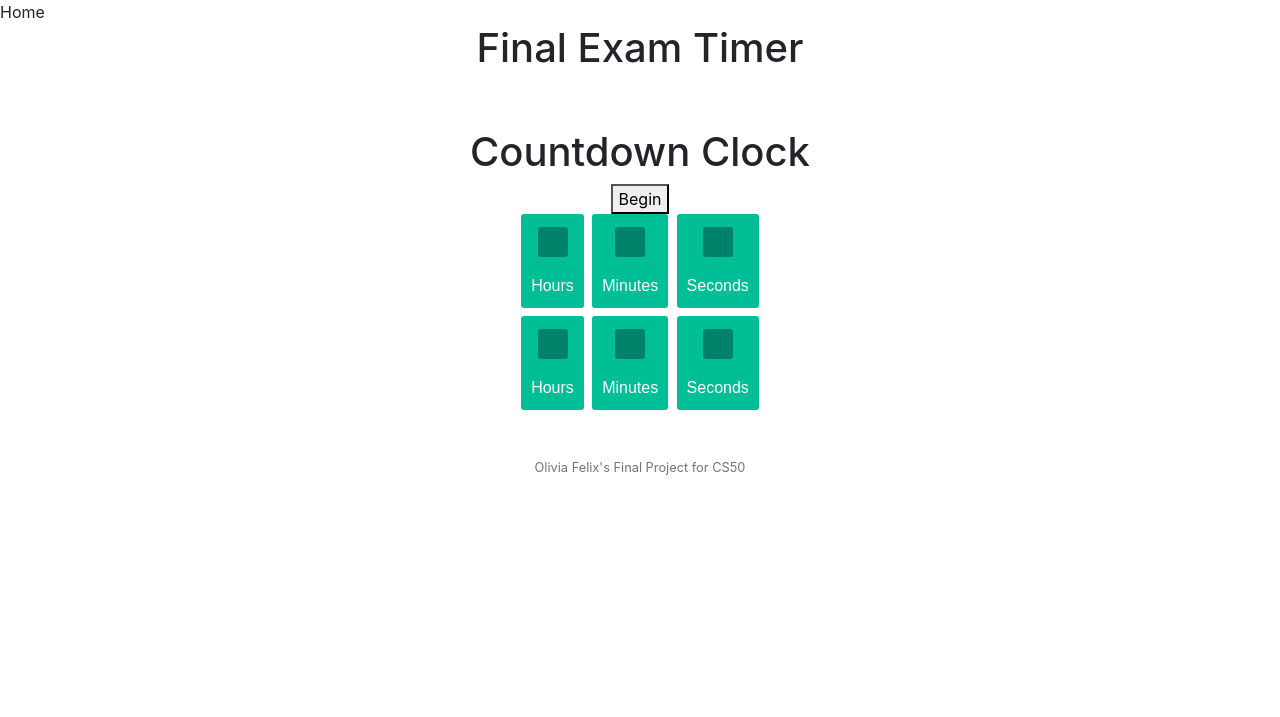
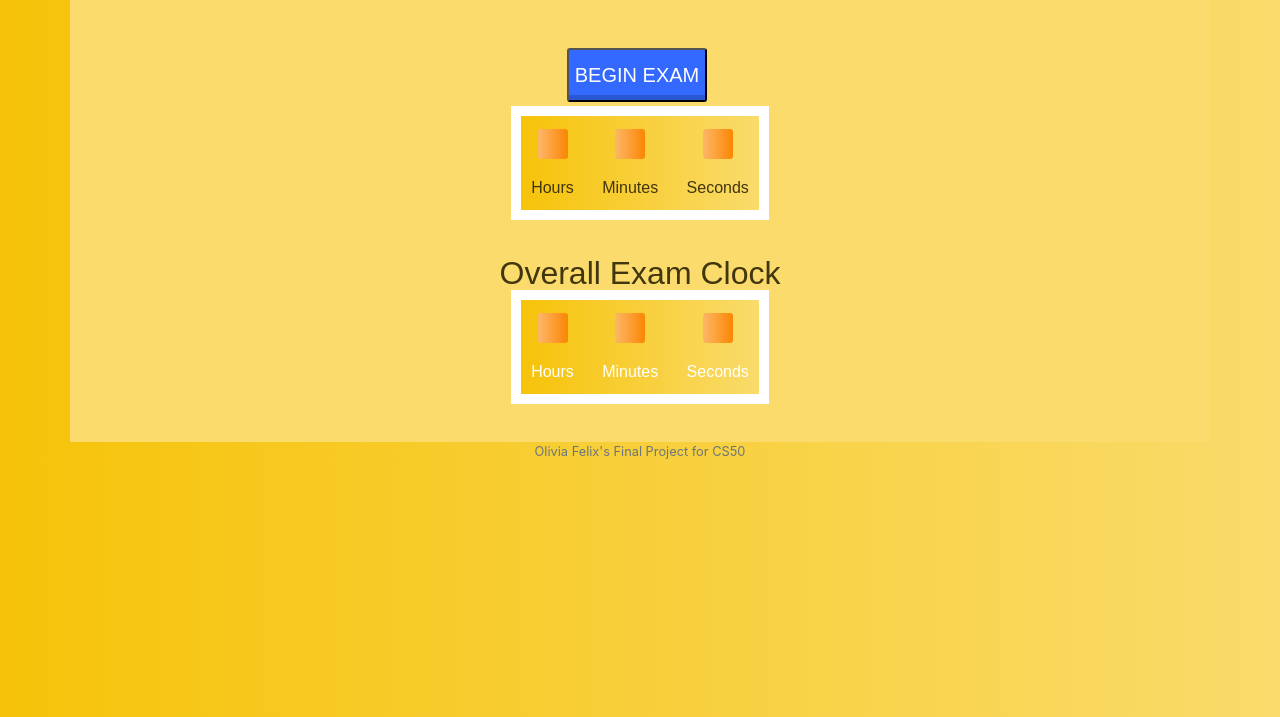
Before and after one commit to oliviaflexx/final_project, a Flask app: template templates/regulartimer.html in a window 1280 px wide. Shown: the top 717 px of the page. Run offline with Flask 2, Linux system fonts and the light colour scheme; the template is opened without the code that fills it, so the values that code supplies are empty; some libraries are stand-ins or nearby versions.

Commit message:
first styling

```diff
--- a/static/styles.css
+++ b/static/styles.css
@@ -1,14 +1,20 @@
 h1
 {
     text-align: center;
+    font-family: 'Domine', sans-serif;
+}
+body {
+  background: linear-gradient(to right, #f6c309, #fadb6b);
 }
 main
 {
     /* Scroll horizontally as needed */
     overflow-x: auto;
-
+    font-family: 'Domine', sans-serif;
+    color: #41360D;
     /* Center contents */
     text-align: center;
+    background-color: #fadb6b;
 }
 
 main .form-control
@@ -25,31 +31,27 @@ label
     font-weight: bold;
 }
 
-.placeholder {
-    text-align: center;
-}
-
 #oclockdiv{
-  font-family: sans-serif;
   color: #fff;
   display: inline-block;
   font-weight: 100;
   text-align: center;
   font-size: 30px;
+  background: linear-gradient(to right, #f6c309, #fadb6b);
+  box-shadow: 0 0 0 10px white;
 }
 
 #oclockdiv > div{
   padding: 10px;
   border-radius: 3px;
-  background: #00BF96;
   display: inline-block;
 }
 
 #oclockdiv div > span{
   padding: 15px;
   border-radius: 3px;
-  background: #00816A;
   display: inline-block;
+  background: linear-gradient(to right, #fdb768, #fb8604);
 }
 
 .smalltext{
@@ -58,28 +60,61 @@ label
 }
 
 #pclockdiv{
-  font-family: sans-serif;
-  color: #fff;
   display: inline-block;
   font-weight: 100;
   text-align: center;
   font-size: 30px;
+  background: linear-gradient(to right, #f6c309, #fadb6b);
+  box-shadow: 0 0 0 10px white;
+  margin-bottom: 20px;
 }
 
 #pclockdiv > div{
   padding: 10px;
   border-radius: 3px;
-  background: #00BF96;
   display: inline-block;
 }
 
 #pclockdiv div > span{
   padding: 15px;
   border-radius: 3px;
-  background: #00816A;
   display: inline-block;
+  background: linear-gradient(to right, #fdb768, #fb8604);
+  font-size: 150%;
 }
 
 .hidden {
   visibility: hidden;
 }
+
+main .form-control {
+  width: 5em;
+}
+
+button {
+  display:inline-block;
+  padding-top: 10px;
+  padding-bottom: 10px;
+  margin:0 0.3em 0.3em 0;
+ border-radius:0.15em;
+ text-decoration:none;
+ font-weight:400;
+ color:#FFFFFF;
+ background-color:#3369ff;
+ box-shadow:inset 0 -0.6em 0 -0.35em rgba(0,0,0,0.17);
+ text-align:center;
+ position:relative;
+ text-transform:uppercase;
+ font-size: 20px;
+}
+
+ button:active{
+ top:0.1em;
+}
+
+@media all and (max-width:30em){
+ button{
+  display:block;
+  margin:0.4em auto;
+ }
+}
--- a/templates/layout.html
+++ b/templates/layout.html
@@ -16,12 +16,9 @@
         <script src="https://code.jquery.com/jquery-3.5.1.slim.min.js" integrity="sha384-DfXdz2htPH0lsSSs5nCTpuj/zy4C+OGpamoFVy38MVBnE+IbbVYUew+OrCXaRkfj" crossorigin="anonymous"></script>
         <script src="https://cdn.jsdelivr.net/npm/bootstrap@4.5.3/dist/js/bootstrap.bundle.min.js" integrity="sha384-ho+j7jyWK8fNQe+A12Hb8AhRq26LrZ/JpcUGGOn+Y7RsweNrtN/tE3MoK7ZeZDyx" crossorigin="anonymous"></script>
 
-        <title>Final Exam Timer</title>
+        <title>Exam Timer</title>
     </head>
     <body>
-        <navbar>Home</navbar>
-        <h1>Final Exam Timer{% block h1 %}{% endblock %}</h1>
-
         <main class="container p-5">
             {% block main %}{% endblock %}
         </main>
--- a/templates/regulartimer.html
+++ b/templates/regulartimer.html
@@ -1,11 +1,28 @@
 {% extends "layout.html" %}
 
 {% block main %}
-
-<h1>{{ exam_name }} Countdown Clock</h1>
 <div>
-  <button id="start">Begin</button>
+  <button id="start">Begin Exam</button>
 </div>
+  <h1><span id="question"></span></h1>
+</div>
+<div id="pclockdiv">
+  <div>
+    <span class="phours"></span>
+    <div class="smalltext">Hours</div>
+  </div>
+  <div>
+    <span class="pminutes"></span>
+    <div class="smalltext">Minutes</div>
+  </div>
+  <div>
+    <span class="pseconds"></span>
+    <div class="smalltext">Seconds</div>
+  </div>
+</div>
+<br>
+<br>
+<h2>Overall Exam Clock</h2>
 <div id="oclockdiv">
   <div>
     <span class="ohours"></span>
@@ -22,22 +39,6 @@
 </div>
 
 <div>
-  <h1><span id="question"></span></h1>
-</div>
-<div id="pclockdiv">
-  <div>
-    <span class="phours"></span>
-    <div class="smalltext">Hours</div>
-  </div>
-  <div>
-    <span class="pminutes"></span>
-    <div class="smalltext">Minutes</div>
-  </div>
-  <div>
-    <span class="pseconds"></span>
-    <div class="smalltext">Seconds</div>
-  </div>
-</div>
 <div id="length" class="hidden">{{ length }}</div>
 <div id="mc_count" class="hidden">{{ mc_count }}</div>
 <script src="/static/regulartimer.js"></script>
```
Also changed, not shown: templates/fancytimer.html (+17 -16 lines).
